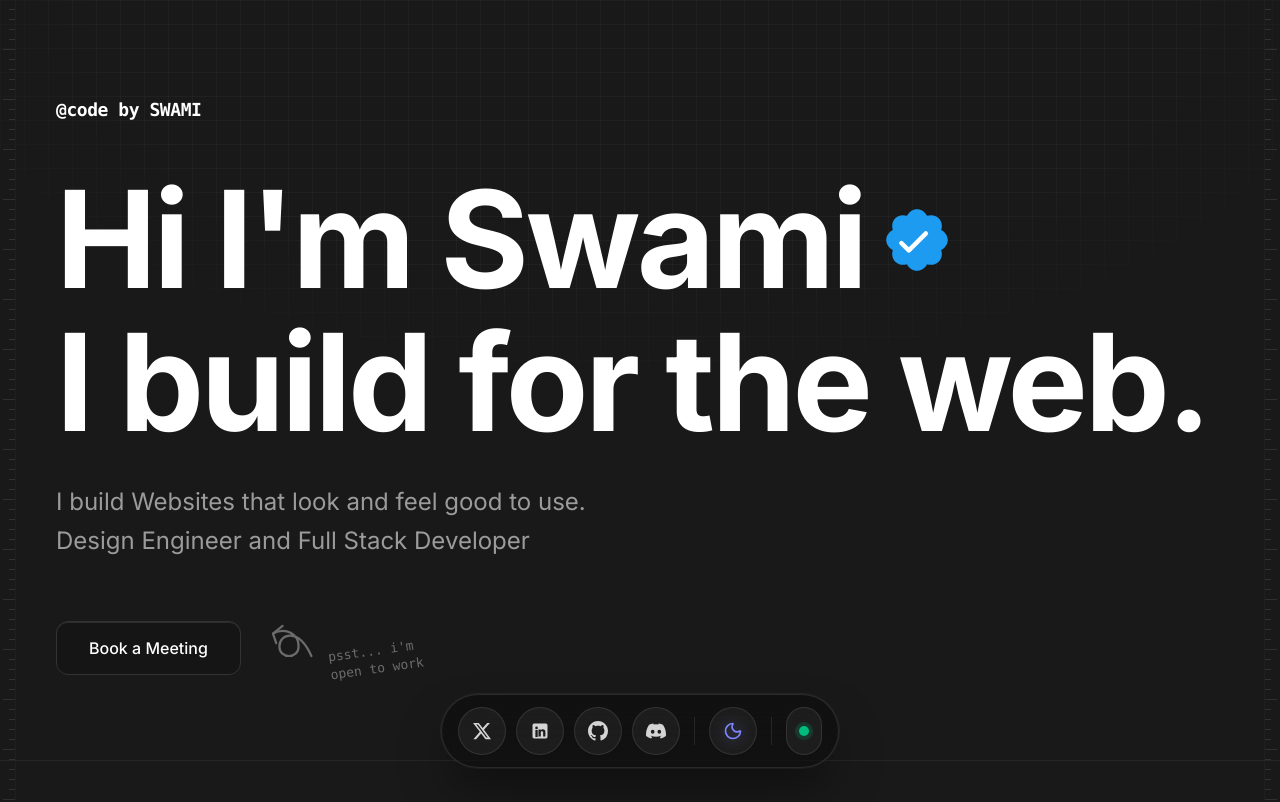
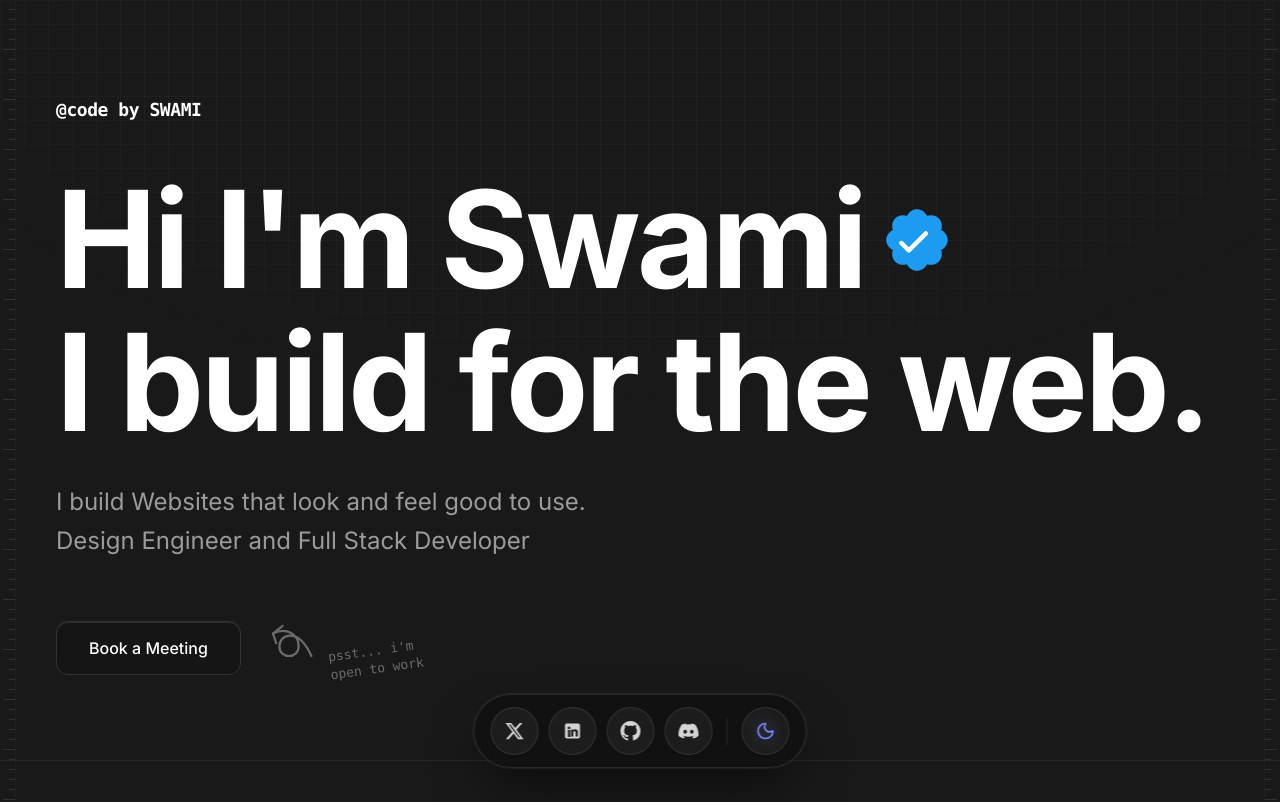
Before and after one commit to shaad4/portfolio-v1, a Next.js app: page / in a window 1280 px wide. Shown: the top 802 px of the page. Built offline with nearby package versions, Linux system fonts and the light colour scheme.

Commit message:
feat: remove pulsing status pill and separator from FloatingDock component

```diff
--- a/src/components/ui/FloatingDock.tsx
+++ b/src/components/ui/FloatingDock.tsx
@@ -230,19 +230,6 @@ export function FloatingDock() {
           <div className="w-12 h-12 rounded-full bg-neutral-200/50 dark:bg-neutral-800/50" />
         )}
 
-        <div className="w-[1px] h-7 bg-neutral-300 dark:bg-neutral-800 mx-1 self-center" />
-
-        {/* Pulsing Status Pill */}
-        <div className="relative group flex items-center justify-center h-12 px-3 rounded-full bg-white/20 dark:bg-white/5 border border-white/30 dark:border-white/10 self-center shadow-sm">
-          <span className="relative flex h-2.5 w-2.5">
-            <span className="animate-ping absolute inline-flex h-full w-full rounded-full bg-emerald-400 opacity-75"></span>
-            <span className="relative inline-flex rounded-full h-2.5 w-2.5 bg-emerald-500"></span>
-          </span>
-
-          <span className="absolute -top-11 left-1/2 -translate-x-1/2 hidden group-hover:block whitespace-nowrap rounded-lg bg-neutral-900 dark:bg-neutral-100 text-white dark:text-neutral-900 px-3 py-1 text-xs font-mono shadow-2xl pointer-events-none z-50">
-            Available for work
-          </span>
-        </div>
       </motion.div>
     </div>
   );
```
